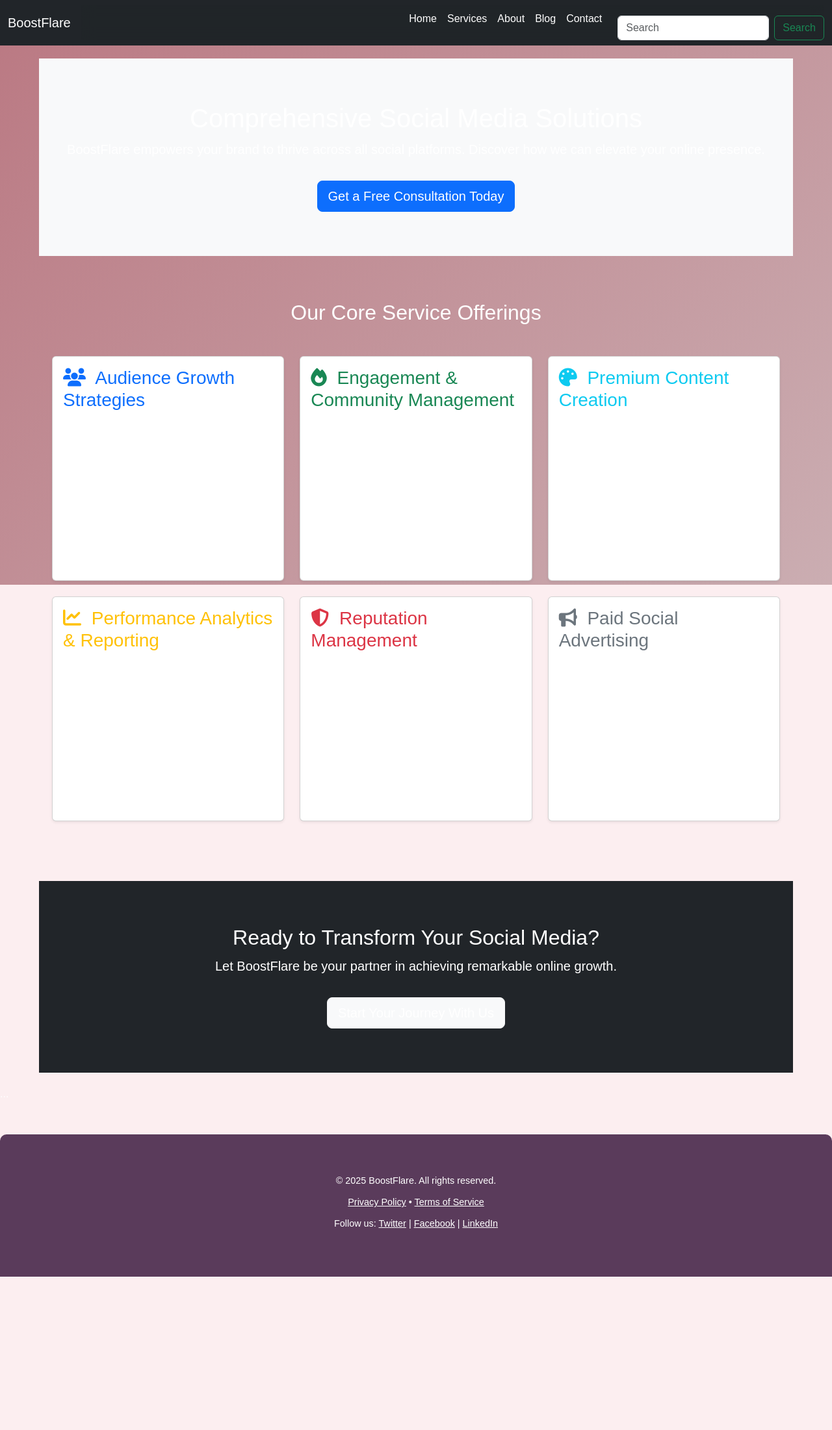
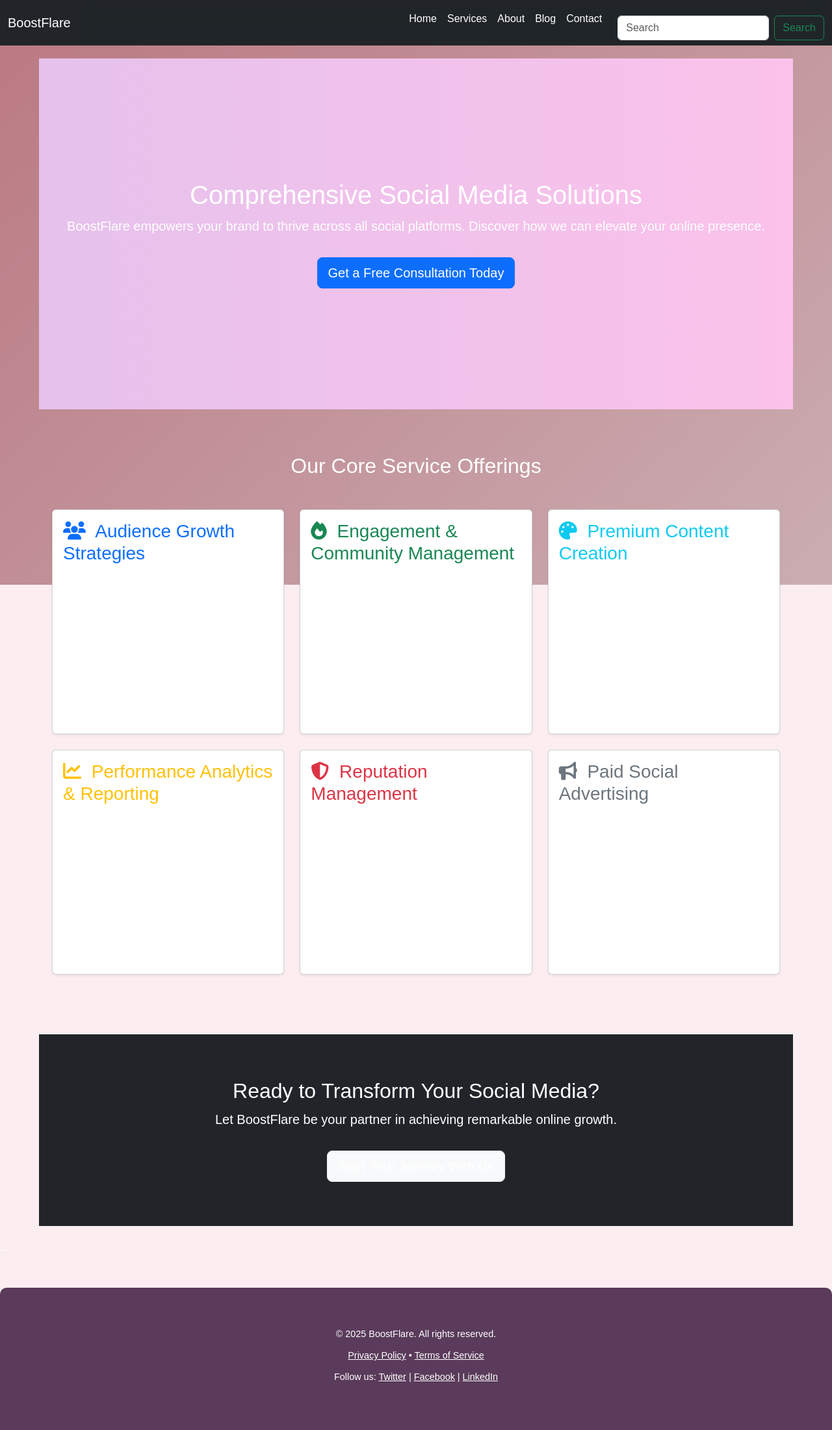
Before and after one commit to candra2012/BoostFlare, a Jekyll site: the page built from services.html, in a window 1280 px wide. Shown: the whole page at 65% size. Built offline with Jekyll 4.4.1, drawn with Linux system fonts in a browser that asks for light colours; before the commit the page ends 1965 px from its top, so only the background shows below that.

Commit message:
Update style.css

```diff
--- a/assets/css/style.css
+++ b/assets/css/style.css
@@ -174,14 +174,22 @@
 }
 
 /* Hero Section */
-.hero {
-    text-align: center;
-    padding: 40px 20px;
-    min-height: auto;
-    display: flex;
-    flex-direction: column;
-    justify-content: flex-start;
-    align-items: center;
+.hero-section {
+  min-height: 60vh;
+  display: flex;
+  align-items: center;
+  justify-content: center;
+  padding: 60px 20px;
+  color: #fff;
+  background: linear-gradient(270deg, #fbc2eb, #a6c1ee);
+  background-size: 400% 400%;
+  animation: gradientMove 10s ease infinite;
+}
+
+@keyframes gradientMove {
+  0% { background-position: 0% 50%; }
+  50% { background-position: 100% 50%; }
+  100% { background-position: 0% 50%; }
 }
 
 .hero p {
```
